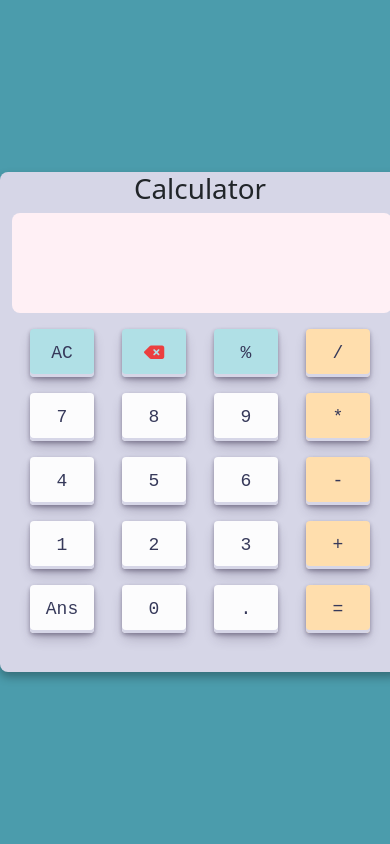
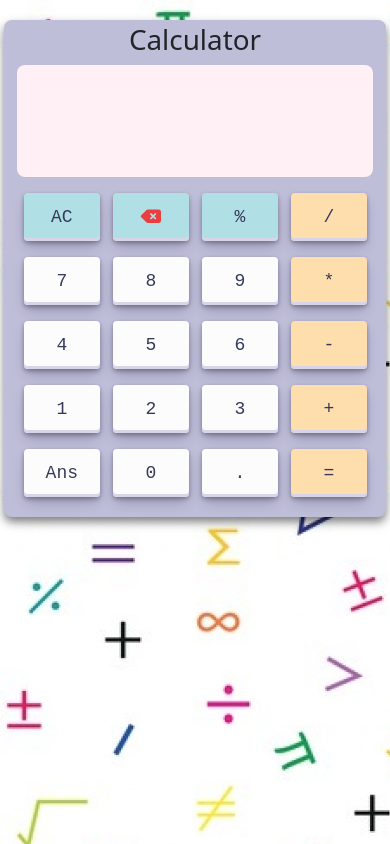
Before and after one commit to pritam1813/Calculator, a plain HTML site: page index.html in a window 390 px wide. Drawn offline with nearby package versions, Linux system fonts and the light colour scheme.

Commit message:
Improved Responsiveness and changed background

```diff
--- a/index.html
+++ b/index.html
@@ -8,15 +8,24 @@
     <title>Calculator</title>
     <link href="https://cdn.jsdelivr.net/npm/bootstrap@5.3.0-alpha1/dist/css/bootstrap.min.css" rel="stylesheet" integrity="sha384-GLhlTQ8iRABdZLl6O3oVMWSktQOp6b7In1Zl3/Jr59b6EGGoI1aFkw7cmDA6j6gD" crossorigin="anonymous">
     <link rel="stylesheet" href="style.css">
-
 </head>
 <body>
 
+    <header>
+
+        <!-- Display message on screen smaller than 240px -->
+        <p class="text-center" id="hidden-on-small">Please Use a larger screen</p>
+    </header>
+
     <div class="container" id="main-div">
-        <div id="title" class="text-center"><h1>Calculator</h1></div>
-        <div id="forscreen">
-            <textarea name="" id="screen" cols="20" rows="4"></textarea>
+        <div class="row text-center"><h1>Calculator</h1></div>
+
+        <!-- display screen -->
+        <div class="row text-center" id="forscreen">
+            <div class="col"><textarea id="screen" cols="20" rows="4"></textarea></div>
         </div>
+
+        <!-- Buttons -->
         <div class="row text-center btn-rows">
             <div class="col"><button type="submit" class="button-30 btndes2" value="AC">AC</button></div>
             <div class="col"><button type="submit" class="button-30 btndes2" value="delete"><i class="fa-solid fa-delete-left" style="color: rgb(235, 63, 63);"></i></button></div>
--- a/style.css
+++ b/style.css
@@ -1,50 +1,68 @@
+/*Handling display on Extreme small dimensions using media queries*/
+@media (max-width: 240px){
+  .container{
+    display: none;
+  }
+}
+@media (min-width: 240px){
+  #hidden-on-small{
+    display: none;
+  }
+}
+
 body{
-    background-color: #4b9cac
+    background-image: url(/Background.webp);
 }
+
 /*Outer Div design*/
 #main-div{
-    position: absolute;
-    top:0;
-    bottom: 0;
-    left: 0;
-    right: 0;
-    margin: auto;
-    width: 400px;
-    height: 500px;
-    background-color: #D6D6E7;
-    /* box-shadow: 0 0 5px #999, 0 0 10px #999, 0 0 15px #999; */
-    box-shadow: 0px 5px 10px rgba(0, 0, 0, 0.3);
+  margin-top: 5%;
+  width: 98%;
+  padding: 1%;
+  max-width: 450px;
+  background-color: #bebed9;
+  box-shadow: 0px 5px 10px rgba(0, 0, 0, 0.5);
   border-radius: 0.5rem;
 }
 
+/*Inner Divs*/
+.row{
+  width: 95%;
+  margin: auto;
+}
 
-/*Input Screen*/
+.col{
+  width: 100%;
+  padding: 0%;
+}
+
+
+/*Calculator Display Screen*/
 #forscreen{
-    margin: auto;
-    width: 380px;
-    height: 100px;
   margin-bottom: 1rem;
 }
-#screen{
+
+textarea{
+  width: 100%;
+  height: 100%;
   outline: none !important;
   box-sizing: border-box;
-    padding: 10px;
   background-color: lavenderblush;
-    width: 100%;
-    height: 100%;
   border: none;
   resize: none;
   border-radius: 0.5rem;
   font-size: 2rem;
-    line-height: normal;
+  line-height: 80%;
 }
 
-/* Buttons */
 
+/* Button Design*/
 .btn-rows{
-    margin-left: 1%;
-    margin-right: 1%;
   margin-bottom: 1rem;
+}
+
+button{
+  width: 85%;
 }
 
 .button-30 {
@@ -76,7 +94,6 @@ body{
   white-space: nowrap;
   will-change: box-shadow,transform;
   font-size: 18px;
-  width: 4rem;
 }
 
 .button-30:focus {
@@ -96,7 +113,13 @@ body{
 .op-btn{
   background-color: navajowhite;
 }
-
 .btndes2{
   background-color: powderblue;
 }
+
+
+/*Extreme Small screen text*/
+#hidden-on-small{
+  background-color: lavenderblush;
+  font-size: 2rem;
+}
```
Also changed, not shown: Background.webp (added). Lines whose indentation alone changed are shown as unchanged.
